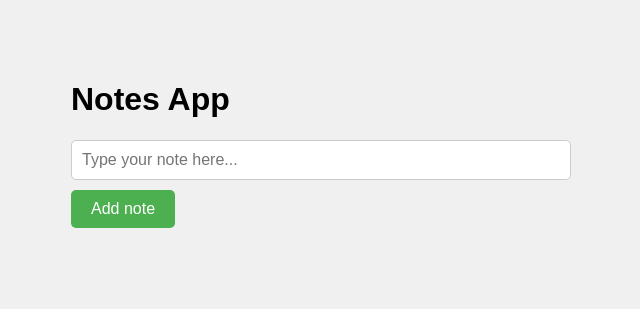
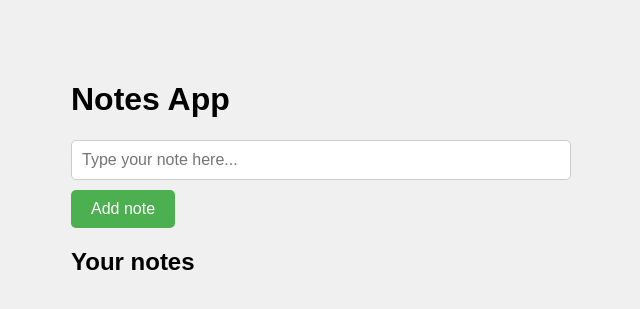
Before and after one commit to Akakiusz/flask-notes-app, a Flask app: page / in a window 1280 px wide. Shown: the top 309 px of the page, without its empty margins (319-959 px from the left). Run offline with Flask 3, Linux system fonts and the light colour scheme.

Commit message:
Update index.html
better comment added

```diff
--- a/TEMPLATES/index.html
+++ b/TEMPLATES/index.html
@@ -10,6 +10,10 @@
     <input type="text" id="userInput" placeholder="Type your note here...">
     <button id="sendButton">Add note</button>
     <p id="response"></p>
+<!-- Saved notes will appear below -->
+    <h2>Your notes</h2>
+    <ul id="notesList"></ul>
+
     <script src="{{ url_for('static', filename='script.js') }}"></script>
 </body>
 </html>
```
